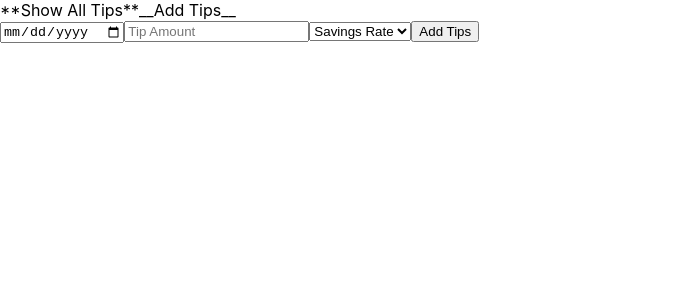
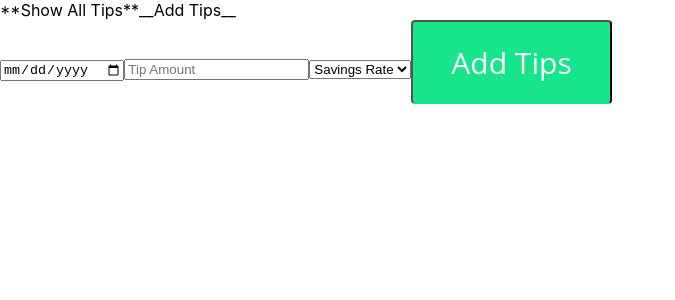
Before and after one commit to finessevanes/DailyTipTrackerReact, a React (Create React App) app: page /create in a window 1280 px wide. Shown: the top 300 px of the page, without its empty margins (0-675 px from the left). Built offline with nearby package versions, Linux system fonts and the light colour scheme; no server answers.

Commit message:
added styled buttons

```diff
--- a/public/index.html
+++ b/public/index.html
@@ -28,6 +28,8 @@
   </head>
   <body>
     <noscript>You need to enable JavaScript to run this app.</noscript>
+    <link rel="stylesheet" href="https://fonts.googleapis.com/css?family=Roboto:300,400,500,700&display=swap" />
+     <link rel="stylesheet" href="https://fonts.googleapis.com/icon?family=Material+Icons" />
     <div id="root"></div>
     <!--
       This HTML file is a template.
--- a/src/App.css
+++ b/src/App.css
@@ -19,6 +19,45 @@
 
 .App-link {
   color: #09d3ac;
+}
+
+button {
+  display: inline-block;
+  position: relative;
+  padding: 20px 38px;
+  top: 0;
+  font-size: 30px;
+  font-family: "Open Sans", Helvetica;
+  border-radius: 4px;
+  border-bottom: 1px solid rgba( 28, 227, 125, 0.5 );
+  background: rgba( 22, 230, 137, 1 );
+  color: #fff;
+  box-shadow: 0px 0px 0px rgba( 15, 165, 60, 0.1 );
+
+  -webkit-transform: translateZ(0);
+     -moz-transform: translateZ(0);
+      -ms-transform: translateZ(0);
+          transform: translateZ(0);
+
+  -webkit-transition: all 0.2s ease;
+     -moz-transition: all 0.2s ease;
+      -ms-transition: all 0.2s ease;
+          transition: all 0.2s ease;
+}
+
+button:hover {
+  top: -10px;
+  box-shadow: 0px 10px 10px rgba( 15, 165, 60, 0.2 );
+
+  -webkit-transform: rotateX(20deg);
+     -moz-transform: rotateX(20deg);
+      -ms-transform: rotateX(20deg);
+          transform: rotateX(20deg);
+}
+button:active {
+  top: 0px;
+  box-shadow: 0px 0px 0px rgba( 15, 165, 60, 0.0 );
+  background: rgba( 20, 224, 133, 1 );
 }
 
 @media only screen and (min-width: 768px) {
```
Also changed, not shown: src/App.js (indentation only).
